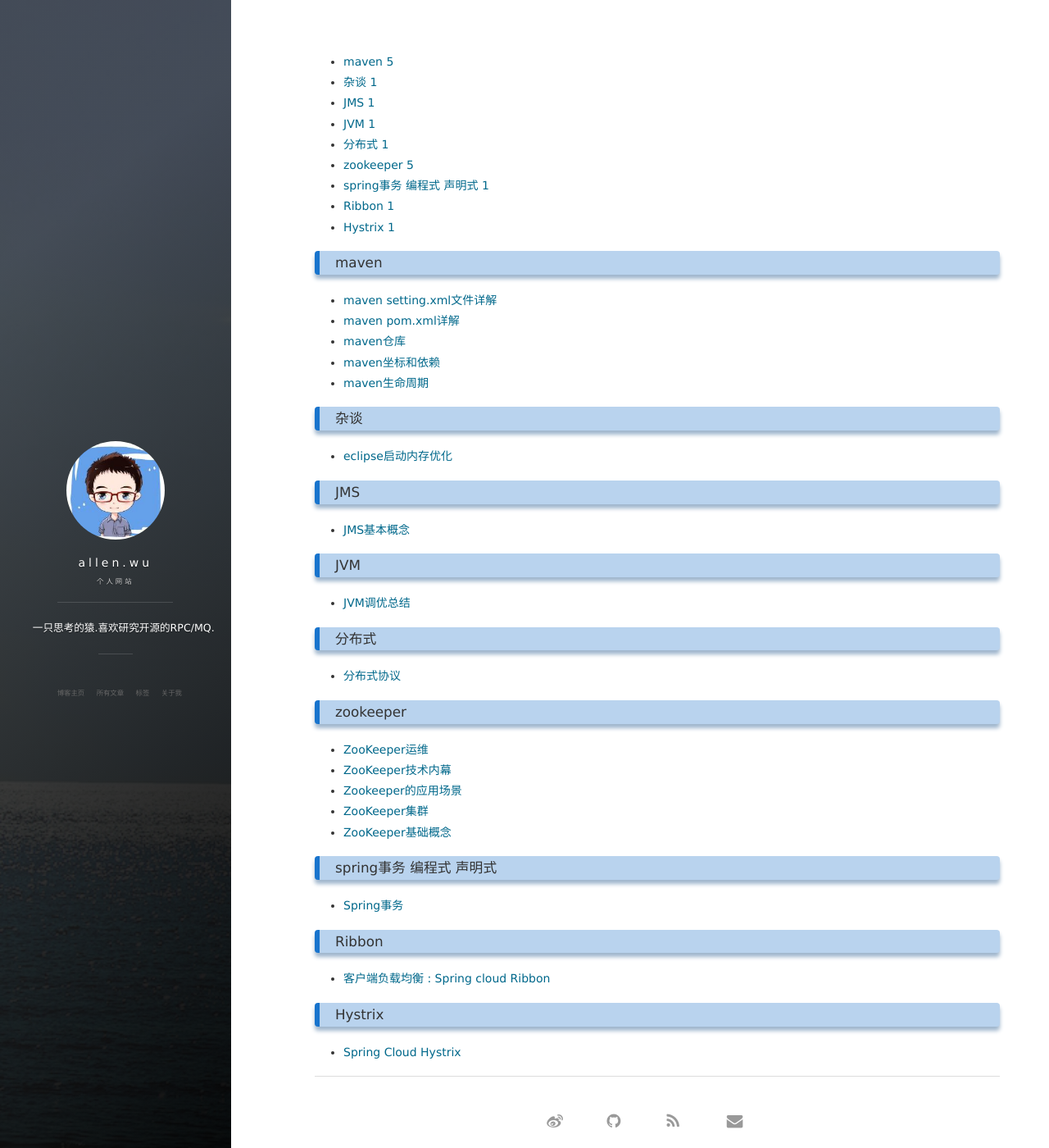
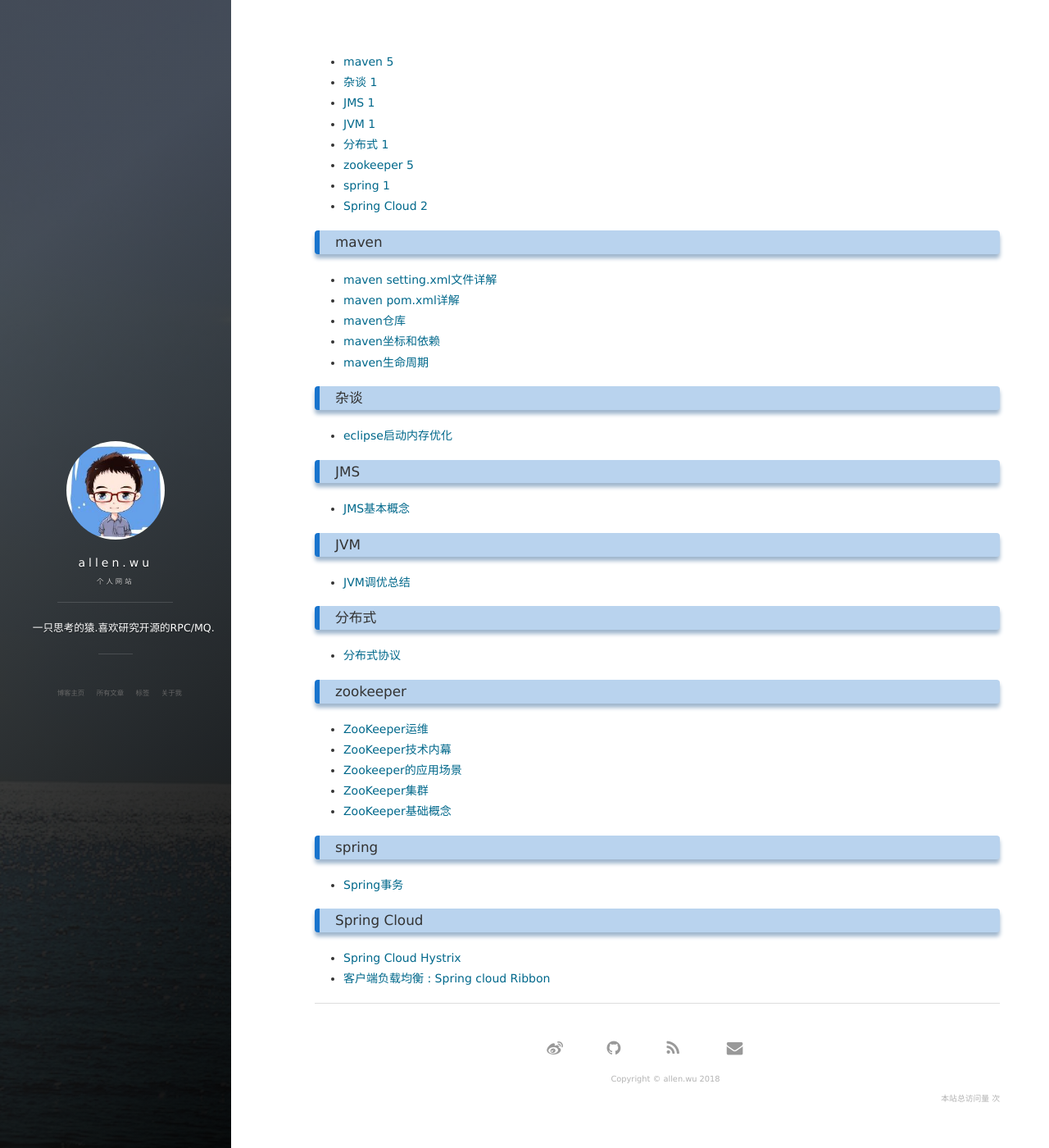
Before and after one commit to allenfancy/allenfancy.github.io, a Jekyll site: the page built from tags.html, in a window 1280 px wide and 1400 px high. Shown: the whole window at 82% size. Built offline with Jekyll 4.4.1, drawn with Linux system fonts in a browser that asks for light colours; nearby versions of some CDN libraries; comment, search, counter and statistics services are not loaded.

```diff
--- a/_posts/2017-12-01-ribbon.md
+++ b/_posts/2017-12-01-ribbon.md
@@ -3,7 +3,7 @@ layout: post
 title: "客户端负载均衡 : Spring cloud Ribbon"
 date: 2017-12-01
 description: "客户端负载均衡 : Spring cloud Ribbon"
-tag: Ribbon
+tag: Spring Cloud
 ---
 
 ------
--- a/_posts/2017-12-23-hystrix.md
+++ b/_posts/2017-12-23-hystrix.md
@@ -3,7 +3,7 @@ layout: post
 title: "Spring Cloud Hystrix"
 date: 2017-12-23
 description: "Spring Cloud Hystrix"
-tag: Hystrix
+tag: Spring Cloud
 ---
 
 ##### 概述
```
Also changed, not shown: _posts/2017-10-01-spring事务.md (+1 -1 lines).
